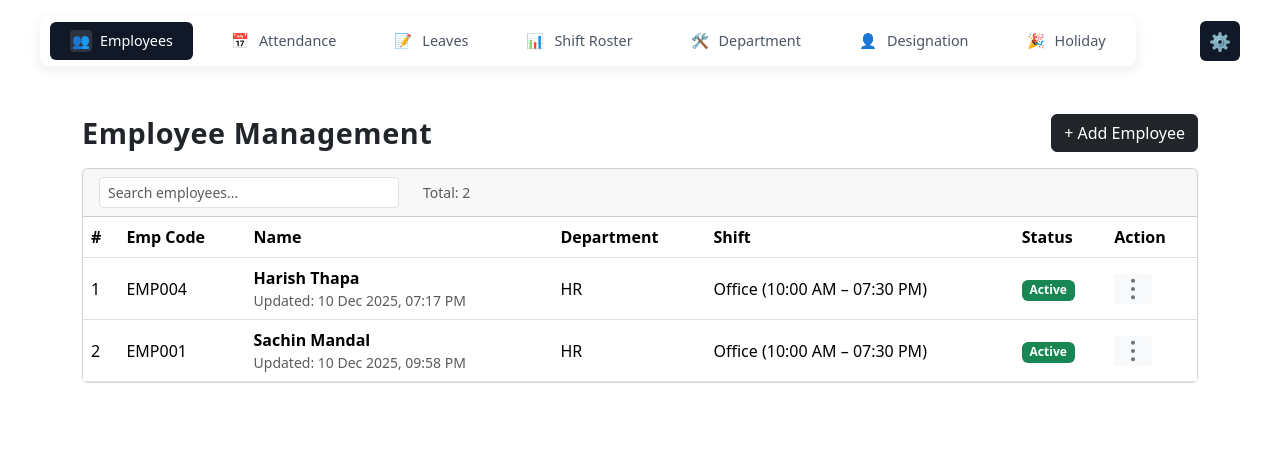
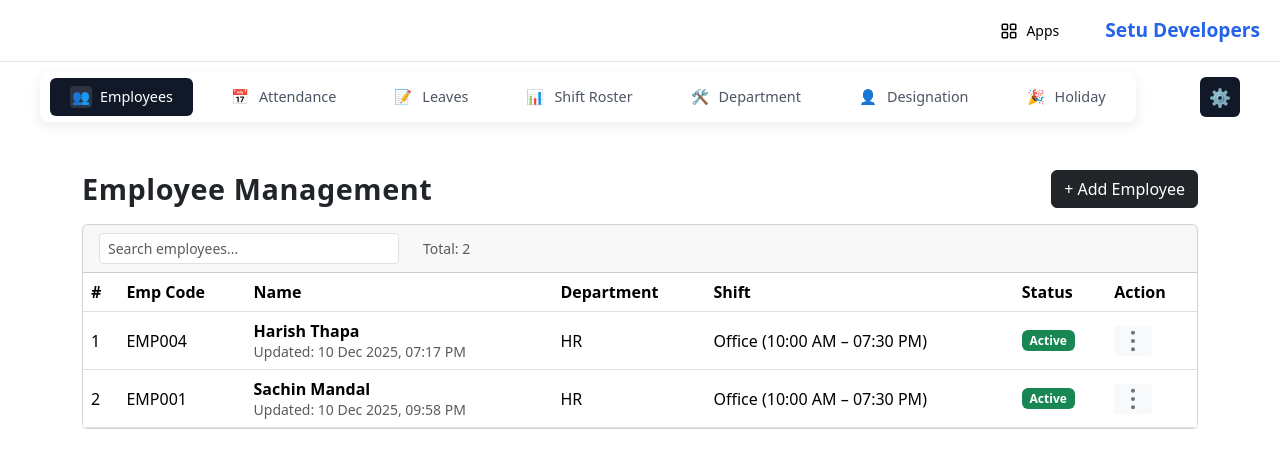
Before and after one commit to hrbalarbuilders-cpu/attendance-system, a PHP site: page /employees.php in a window 1280 px wide. Shown: the top 468 px of the page. Run offline with PHP 8.4, Linux system fonts and the light colour scheme; data comes from the database, SQL or seed files in the repository.

Commit message:
Update employees and settings

```diff
--- a/attendance/admin/employees.php
+++ b/attendance/admin/employees.php
@@ -2,6 +2,8 @@
 // employees.php  (main dashboard wrapper)
 date_default_timezone_set('Asia/Kolkata');
 include 'db.php';
+
+include 'header.php';
 
 // flags for toast messages (delete / update)
 $deleted = isset($_GET['deleted']) ? 1 : 0;
@@ -52,6 +54,45 @@ if (empty($workingFromOptions)) {
 <!DOCTYPE html>
 <html lang="en">
 <head>
+    <style>
+      .header-fixed {
+        position: fixed;
+        top: 0;
+        left: 0;
+        width: 100%;
+        z-index: 2000;
+        background: white;
+        border-bottom: 1px solid #e5e7eb;
+        padding: 12px 20px;
+        display: flex;
+        align-items: center;
+        gap: 20px;
+      }
+      .main-content-scroll {
+        margin-top: 56px;
+        /* Adjust if header height changes */
+      }
+      .apps-btn {
+        display: flex;
+        align-items: center;
+        gap: 8px;
+        background: none;
+        border: none;
+        font-size: 14px;
+        font-weight: 500;
+        cursor: pointer;
+        padding: 8px;
+        border-radius: 6px;
+        transition: background 0.2s;
+      }
+      .apps-btn:hover {
+        background: #f3f4f6;
+      }
+      .menu-icon {
+        width: 18px;
+        height: 18px;
+      }
+    </style>
   <meta charset="UTF-8">
   <title>Employees</title>
   <link href="https://cdn.jsdelivr.net/npm/bootstrap@5.3.3/dist/css/bootstrap.min.css" rel="stylesheet">
@@ -241,6 +282,8 @@ if (empty($workingFromOptions)) {
   </style>
 </head>
 <body>
+
+  <div class="main-content-scroll">
 
 <!-- loader -->
 <div id="loaderOverlay" class="d-none">
@@ -1932,5 +1975,6 @@ document.addEventListener("submit", function (e) {
 })();
 </script>
 
+  </div>
 </body>
 </html>
```
Also changed, not shown: attendance/admin/settings.php (+6 -1 lines).
